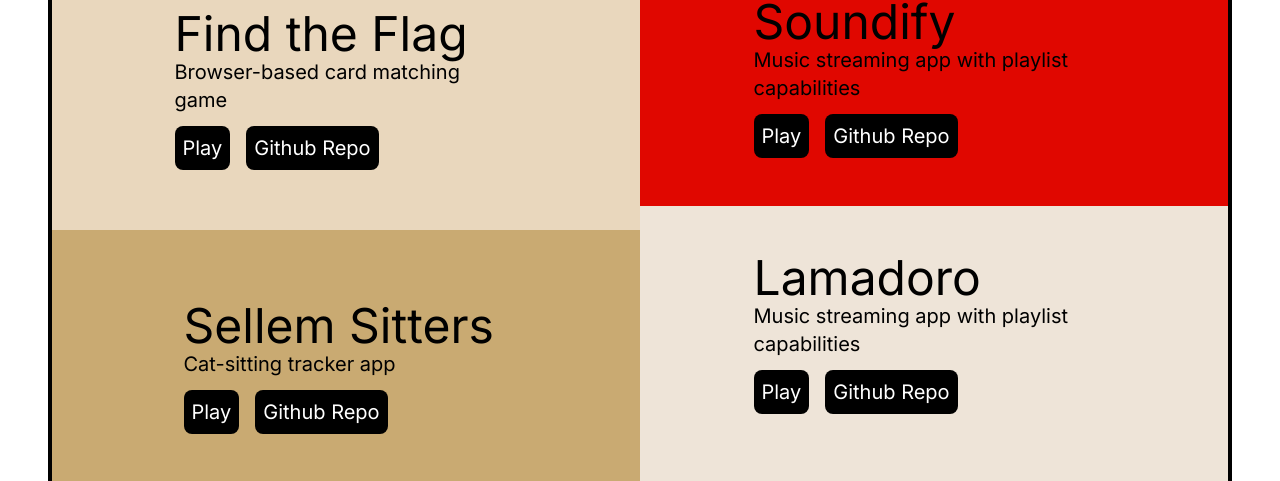
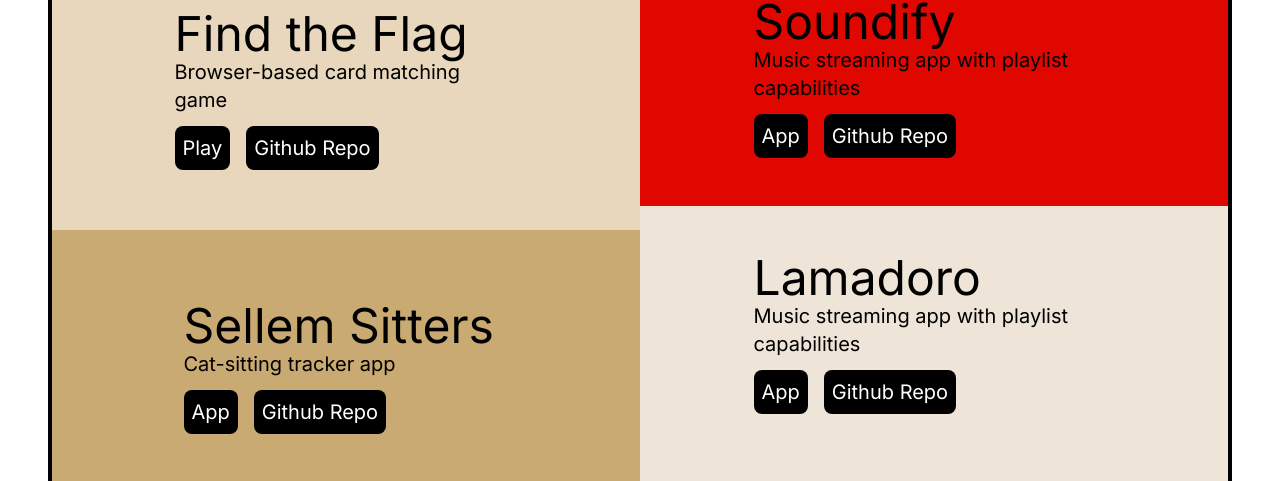
Before and after one commit to mzsellem/marleysz, a Next.js app: page /mywork in a window 1280 px wide. Shown: the part 114-595 px from the top of the page. Built offline with nearby package versions, Linux system fonts and the light colour scheme.

Commit message:
style mywork page done

```diff
--- a/app/mywork/page.jsx
+++ b/app/mywork/page.jsx
@@ -15,11 +15,16 @@
                         </p>
                         <button className="bg-black text-white text-xl rounded-lg p-2">
                            {" "}
-                           Play
+                           <a href="https://mzsellem-ga.github.io/concentration-memory-game/">
+                              Play
+                           </a>
                         </button>
                         <button className="bg-black text-white text-xl rounded-lg p-2 ml-4">
                            {" "}
-                           Github Repo
+                           <a href="https://github.com/mzsellem-GA/concentration-memory-game">
+                              {" "}
+                              Github Repo
+                           </a>
                         </button>
                      </div>
                   </div>
@@ -29,11 +34,13 @@
                         <p className="text-xl">Cat-sitting tracker app</p>
                         <button className="bg-black text-white text-xl rounded-lg p-2">
                            {" "}
-                           Play
+                           <a href="https://sellemsitters.fly.dev/">App</a>
                         </button>
                         <button className="bg-black text-white text-xl rounded-lg p-2 ml-4">
                            {" "}
-                           Github Repo
+                           <a href="https://github.com/mzsellem-GA/cat-sitting-tracker">
+                              Github Repo
+                           </a>
                         </button>
                      </div>
                   </div>
@@ -49,11 +56,13 @@
                         </p>
                         <button className="bg-black text-white text-xl rounded-lg p-2">
                            {" "}
-                           Play
+                           <a href="https://soundify-ahje.onrender.com/">App</a>
                         </button>
                         <button className="bg-black text-white text-xl rounded-lg p-2 ml-4">
                            {" "}
-                           Github Repo
+                           <a href="https://github.com/mzsellem-GA/Soundify">
+                              Github Repo
+                           </a>
                         </button>
                      </div>
                   </div>
@@ -65,11 +74,13 @@
                         </p>
                         <button className="bg-black text-white text-xl rounded-lg p-2">
                            {" "}
-                           Play
+                           <a href="https://lamadoro.onrender.com">App</a>
                         </button>
                         <button className="bg-black text-white text-xl rounded-lg p-2 ml-4">
                            {" "}
-                           Github Repo
+                           <a href="https://github.com/mzsellem-GA/lamadoro">
+                              Github Repo
+                           </a>
                         </button>
                      </div>
                   </div>
```
